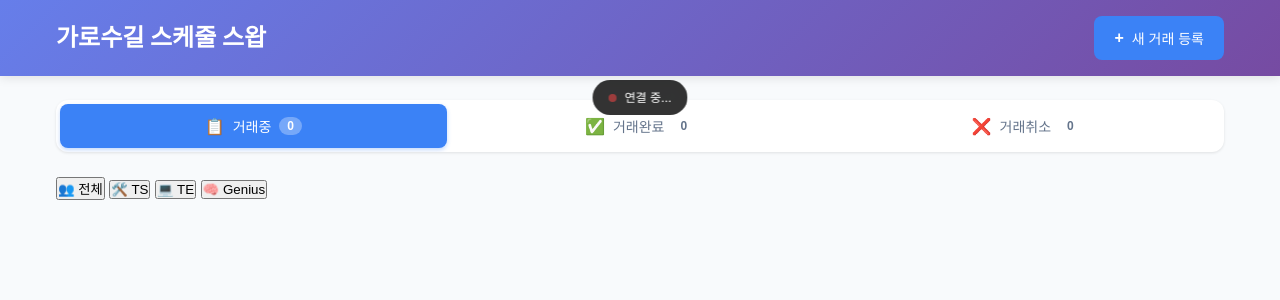
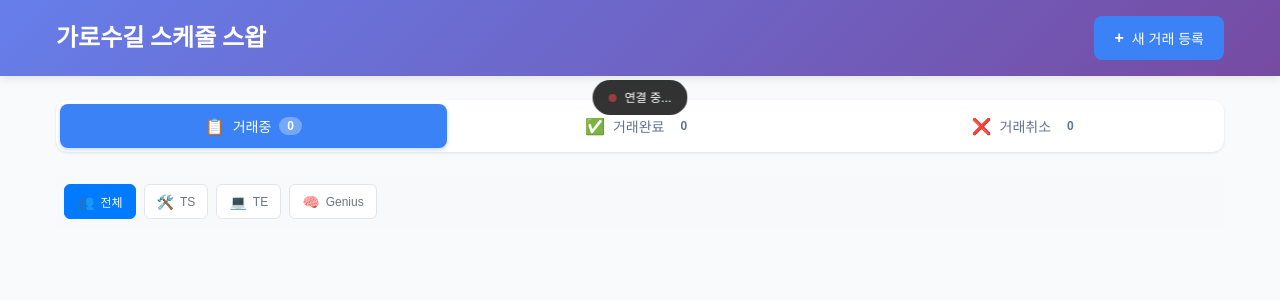
Before and after one commit to ohseyong/ohseyong.github.io, a Jekyll site: the page shift-swap/index.html, which Jekyll copies as it is, in a window 1280 px wide. Shown: the top 300 px of the page. Built offline with Jekyll 4.4.1, drawn with Linux system fonts in a browser that asks for light colours; comment, search, counter and statistics services are not loaded.

Commit message:
카테고리 추가

```diff
--- a/shift-swap/css/styles.css
+++ b/shift-swap/css/styles.css
@@ -216,6 +216,16 @@ body {
     font-weight: 600;
     color: #1e293b;
     font-size: 14px;
+}
+
+.user-role {
+    background: #e9ecef;
+    color: #495057;
+    padding: 2px 6px;
+    border-radius: 4px;
+    font-size: 11px;
+    font-weight: 500;
+    text-transform: uppercase;
 }
 
 .shift-type {
@@ -847,6 +857,38 @@ body {
     box-shadow: 0 0 0 3px rgba(0, 123, 255, 0.1);
 }
 
+/* 역할 버튼 */
+.role-buttons {
+    display: grid;
+    grid-template-columns: repeat(3, 1fr);
+    gap: 8px;
+}
+
+.role-btn {
+    padding: 12px 16px;
+    border: 2px solid #e1e5e9;
+    border-radius: 8px;
+    background: white;
+    color: #6c757d;
+    font-size: 14px;
+    font-weight: 600;
+    cursor: pointer;
+    transition: all 0.2s ease;
+    text-align: center;
+}
+
+.role-btn:hover {
+    border-color: #007bff;
+    color: #007bff;
+    background: #f8f9fa;
+}
+
+.role-btn.active {
+    border-color: #007bff;
+    background: #007bff;
+    color: white;
+}
+
 /* 시프트 버튼 */
 .shift-buttons {
     display: grid;
@@ -887,6 +929,48 @@ body {
 /* 거래 필드 */
 .swap-fields {
     margin-bottom: 16px;
+}
+
+/* 역할별 필터 */
+.role-filter {
+    display: flex;
+    gap: 8px;
+    margin-bottom: 16px;
+    padding: 8px;
+    background: #f8f9fa;
+    border-radius: 8px;
+    overflow-x: auto;
+}
+
+.role-filter-btn {
+    display: flex;
+    align-items: center;
+    gap: 6px;
+    padding: 8px 12px;
+    border: 1px solid #e1e5e9;
+    border-radius: 6px;
+    background: white;
+    color: #6c757d;
+    font-size: 12px;
+    font-weight: 500;
+    cursor: pointer;
+    transition: all 0.2s ease;
+    white-space: nowrap;
+}
+
+.role-filter-btn:hover {
+    border-color: #007bff;
+    color: #007bff;
+}
+
+.role-filter-btn.active {
+    border-color: #007bff;
+    background: #007bff;
+    color: white;
+}
+
+.filter-icon {
+    font-size: 14px;
 }
 
 /* 알림 메시지 */
--- a/shift-swap/js/firebase-app.js
+++ b/shift-swap/js/firebase-app.js
@@ -5,6 +5,7 @@ class FirebaseShiftSwapApp {
         this.currentTab = 'selling';
         this.selectedShiftId = null;
         this.currentSwapType = 'shift'; // 'shift' 또는 'dayoff'
+        this.currentRoleFilter = 'all'; // 'all', 'TS', 'TE', 'Genius'
 
         this.init();
     }
@@ -15,6 +16,8 @@ class FirebaseShiftSwapApp {
         this.setupFirebaseListeners();
         this.setupTypeTabs();
         this.setupShiftButtons();
+        this.setupRoleButtons();
+        this.setupRoleFilters();
         this.setMinDates();
         this.setupNotifications();
 
@@ -156,6 +159,45 @@ class FirebaseShiftSwapApp {
                 hiddenInput.value = e.target.dataset.shift;
 
                 console.log('시프트 선택:', e.target.dataset.shift, 'hidden input:', hiddenInput.value);
+            });
+        });
+    }
+
+    // 역할 버튼 설정
+    setupRoleButtons() {
+        document.querySelectorAll('.role-btn').forEach(btn => {
+            btn.addEventListener('click', (e) => {
+                const roleButtons = e.target.closest('.role-buttons');
+                const hiddenInput = roleButtons.nextElementSibling;
+
+                // 같은 그룹의 다른 버튼들 비활성화
+                roleButtons.querySelectorAll('.role-btn').forEach(b => b.classList.remove('active'));
+
+                // 클릭된 버튼 활성화
+                e.target.classList.add('active');
+
+                // hidden input에 값 설정
+                hiddenInput.value = e.target.dataset.role;
+
+                console.log('역할 선택:', e.target.dataset.role);
+            });
+        });
+    }
+
+    // 역할별 필터 설정
+    setupRoleFilters() {
+        document.querySelectorAll('.role-filter-btn').forEach(btn => {
+            btn.addEventListener('click', (e) => {
+                const role = e.target.closest('.role-filter-btn').dataset.role;
+
+                // 필터 버튼 활성화
+                document.querySelectorAll('.role-filter-btn').forEach(b => b.classList.remove('active'));
+                e.target.closest('.role-filter-btn').classList.add('active');
+
+                this.currentRoleFilter = role;
+                this.renderShifts();
+
+                console.log('역할 필터 변경:', role);
             });
         });
     }
@@ -323,7 +365,15 @@ class FirebaseShiftSwapApp {
 
         const formData = new FormData(shiftForm);
         const name = formData.get('name');
+        const role = formData.get('role');
         const reason = formData.get('reason') || '';
+
+        console.log('폼 데이터:', { name, role, reason, currentSwapType: this.currentSwapType });
+
+        if (!role) {
+            this.showNotification('역할을 선택해주세요.', 'error');
+            return;
+        }
 
         console.log('폼 데이터:', { name, reason, currentSwapType: this.currentSwapType });
 
@@ -364,6 +414,7 @@ class FirebaseShiftSwapApp {
 
         const shift = {
             name: name,
+            role: role,
             type: this.currentSwapType,
             sellingItem: sellingItem,
             buyingItem: buyingItem,
@@ -426,6 +477,11 @@ class FirebaseShiftSwapApp {
             btn.classList.remove('active');
         });
 
+        // 역할 버튼 초기화
+        document.querySelectorAll('.role-btn').forEach(btn => {
+            btn.classList.remove('active');
+        });
+
         // required 속성 재설정
         this.switchSwapType('shift');
     }
@@ -435,7 +491,12 @@ class FirebaseShiftSwapApp {
         const shiftList = document.getElementById('shiftList');
         const emptyState = document.getElementById('emptyState');
 
-        const filteredShifts = this.shifts.filter(shift => shift.status === this.currentTab);
+        let filteredShifts = this.shifts.filter(shift => shift.status === this.currentTab);
+
+        // 역할별 필터링
+        if (this.currentRoleFilter !== 'all') {
+            filteredShifts = filteredShifts.filter(shift => shift.role === this.currentRoleFilter);
+        }
 
         if (filteredShifts.length === 0) {
             shiftList.innerHTML = '';
@@ -543,6 +604,7 @@ class FirebaseShiftSwapApp {
                     <div class="user-info">
                         <span class="user-icon">👤</span>
                         <span class="user-name">${shift.name}</span>
+                        <span class="user-role">${shift.role}</span>
                     </div>
                     <div class="shift-type">${typeIcon} ${typeText}</div>
                 </div>
@@ -776,6 +838,7 @@ class FirebaseShiftSwapApp {
         const sampleShifts = [
             {
                 name: '김영희',
+                role: 'TS',
                 type: 'shift',
                 sellingItem: '2024-12-15 945',
                 buyingItem: '2024-12-16 118',
@@ -785,6 +848,7 @@ class FirebaseShiftSwapApp {
             },
             {
                 name: '박철수',
+                role: 'TE',
                 type: 'shift',
                 sellingItem: '2024-12-17 129',
                 buyingItem: '2024-12-18 마감',
@@ -794,6 +858,7 @@ class FirebaseShiftSwapApp {
             },
             {
                 name: '이미영',
+                role: 'Genius',
                 type: 'dayoff',
                 sellingItem: '2024-12-20',
                 buyingItem: '2024-12-21',
@@ -803,6 +868,7 @@ class FirebaseShiftSwapApp {
             },
             {
                 name: '최민수',
+                role: 'TS',
                 type: 'shift',
                 sellingItem: '2024-12-22 945',
                 buyingItem: '2024-12-23 129',
@@ -813,6 +879,7 @@ class FirebaseShiftSwapApp {
             },
             {
                 name: '정다은',
+                role: 'TE',
                 type: 'dayoff',
                 sellingItem: '2024-12-25',
                 buyingItem: '2024-12-26',
```
